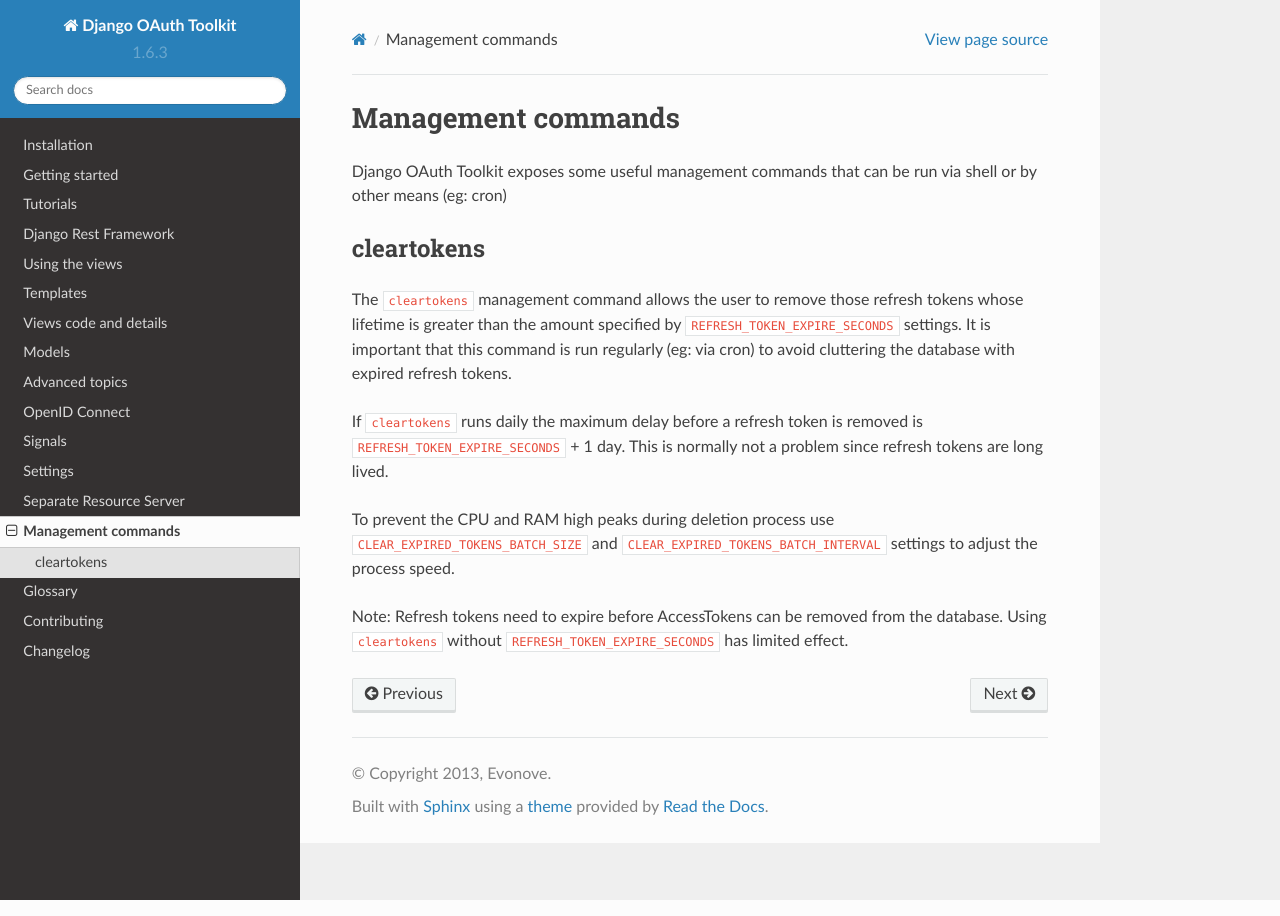
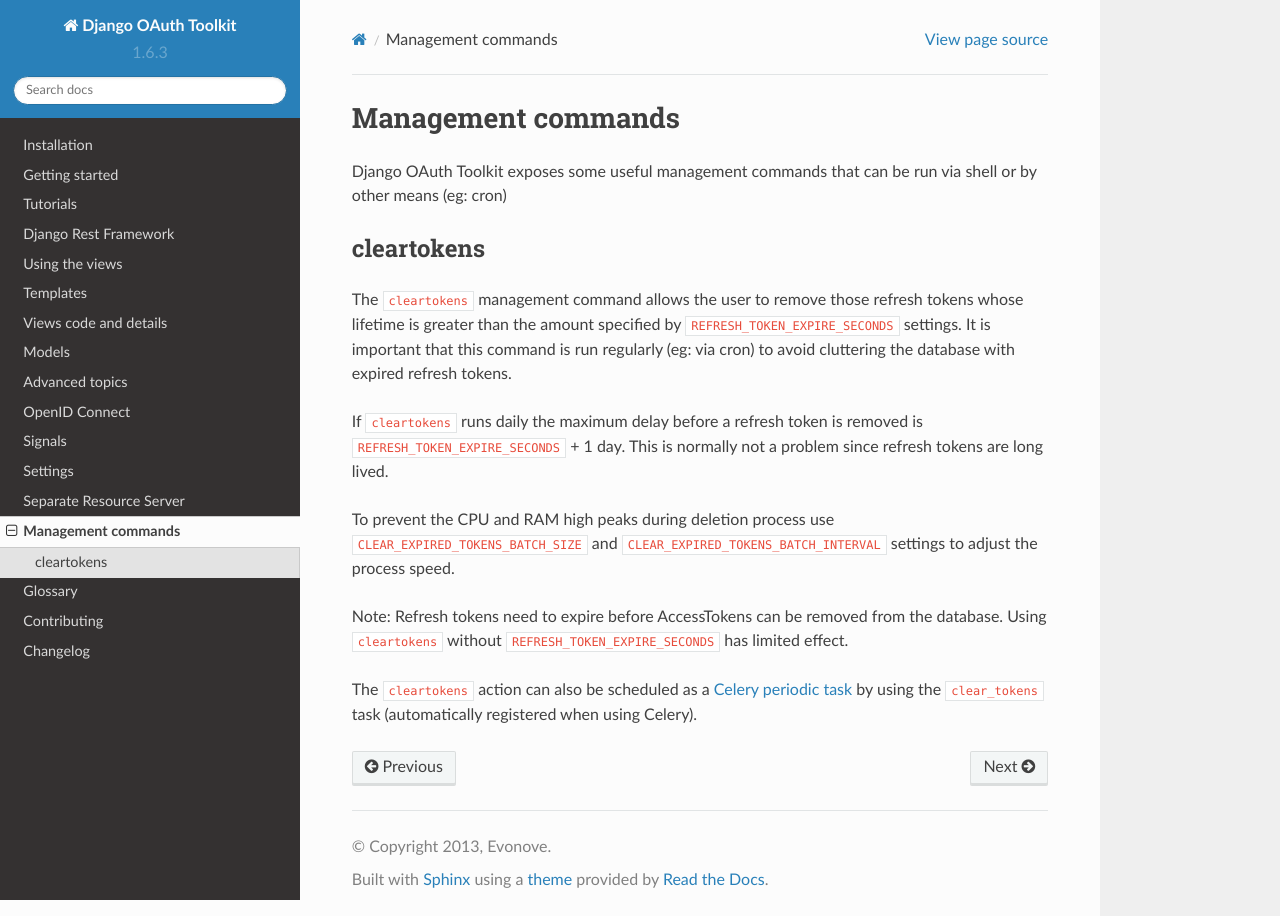
Before and after one commit to sheriffwoody0922/oauth-python-django, a Sphinx documentation site: the page built from docs/management_commands.rst, in a window 1280 px wide. Built offline with Sphinx 7.4.7 and the Read the Docs theme 2.0.0, drawn with Linux system fonts in a browser that asks for light colours; the version number is read from the project's files by our own code.

Commit message:
Add Celery task for cleantokens (#1070)

```diff
--- a/docs/management_commands.rst
+++ b/docs/management_commands.rst
@@ -21,3 +21,8 @@
 
 Note: Refresh tokens need to expire before AccessTokens can be removed from the
 database. Using ``cleartokens`` without ``REFRESH_TOKEN_EXPIRE_SECONDS`` has limited effect.
+
+The ``cleartokens`` action can also be scheduled as a `Celery periodic task`_
+by using the ``clear_tokens`` task (automatically registered when using Celery).
+
+.. _Celery periodic task: https://docs.celeryproject.org/en/stable/userguide/periodic-tasks.html
```
Also changed, not shown: CHANGELOG.md (+1 -0 lines), 2 other files.
